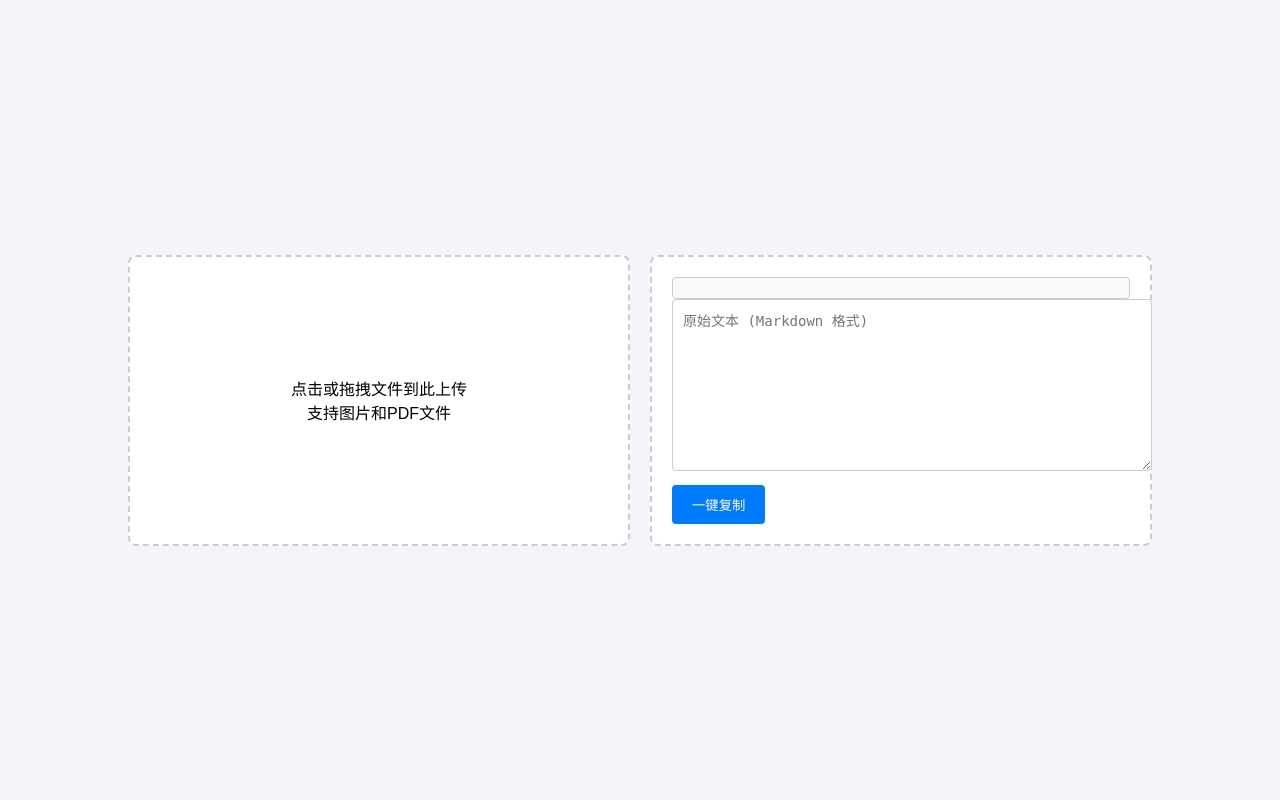
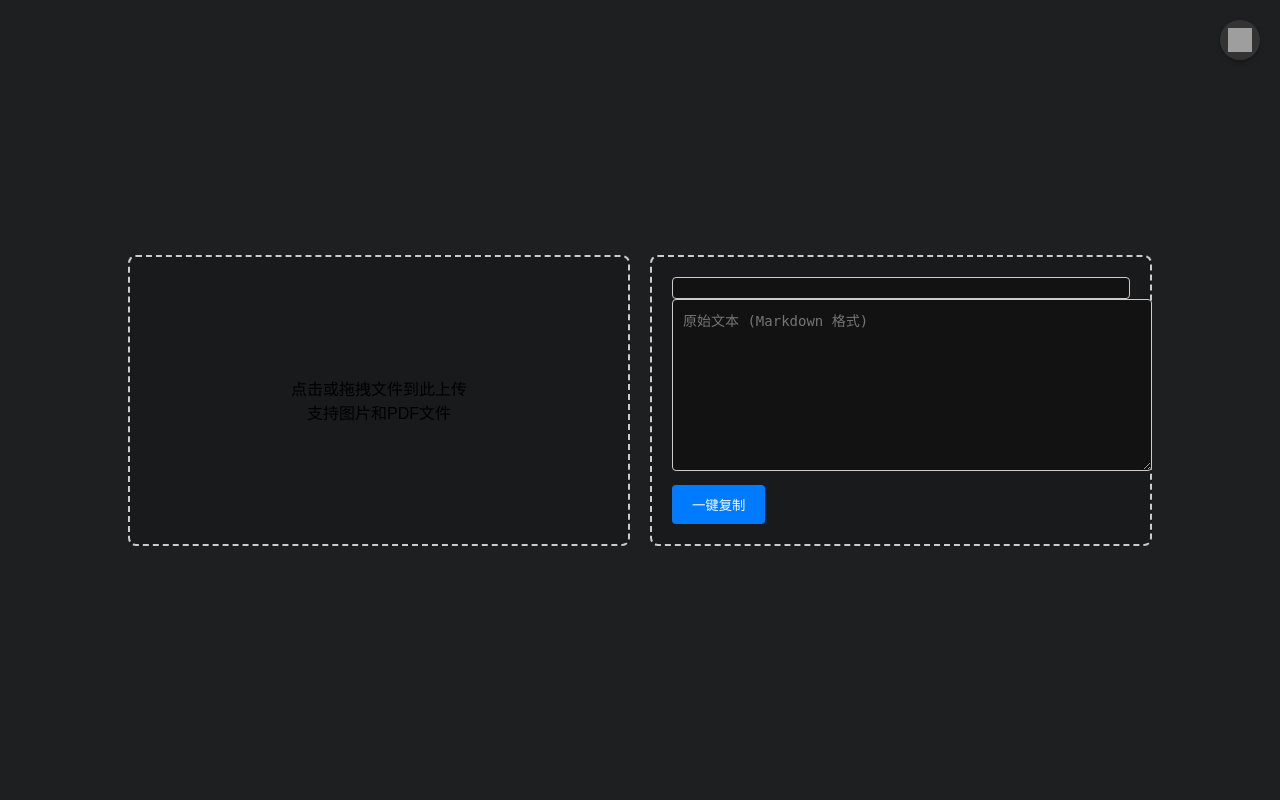
Before and after one commit to gua12345/web_oai_ocr, a FastAPI app: template templates/web.html in a window 1280 px wide. Run offline with FastAPI, Linux system fonts and the light colour scheme; the template is opened without the code that fills it, so the values that code supplies are empty; some libraries are stand-ins or nearby versions; grey boxes are pictures that could not be loaded.

Commit message:
Update web.html

```diff
--- a/templates/web.html
+++ b/templates/web.html
@@ -15,12 +15,12 @@
       align-items: center;
       justify-content: center;
       height: 100vh;
-      background-color: #f4f4f9;
+      background-color: #1D1F20;
     }
     .container {
       display: flex;
       width: 80%;
-      max-width: 1200px;
+      max-width: 100%;
       gap: 20px;
     }
     .upload-box, .output-box {
@@ -28,7 +28,7 @@
       border: 2px dashed #ccc;
       padding: 20px;
       border-radius: 8px;
-      background-color: #fff;
+      background-color: #181A1B;
       position: relative;
     }
     .upload-box {
@@ -42,8 +42,8 @@
     }
     .upload-box img {
       max-width: 100%;
-      max-height: 200px;
-      object-fit: contain;
+      max-height: 100%;
+      object-fit: cover; /* 保持比例并填满容器 */
       margin-top: 10px;
     }
     .output-box textarea {
@@ -51,6 +51,7 @@
       height: 150px;
       margin-bottom: 10px;
       padding: 10px;
+      background-color: #121212;
       font-size: 14px;
       border: 1px solid #ccc;
       border-radius: 4px;
@@ -58,7 +59,7 @@
     .output-box .markdown-preview {
       border: 1px solid #ccc;
       padding: 10px;
-      background-color: #f9f9f9;
+      background-color: #121212;
       border-radius: 4px;
       max-height: 200px;
       overflow-y: auto;
@@ -95,11 +96,38 @@
     .loading-overlay.active {
       display: flex;
     }
+
+    /* GitHub 图标样式 */
+    .github-link {
+      position: fixed;
+      top: 20px;
+      right: 20px;
+      width: 40px;
+      height: 40px;
+      display: flex;
+      justify-content: center;
+      align-items: center;
+      background-color: #333;
+      border-radius: 50%;
+      box-shadow: 0 2px 4px rgba(0, 0, 0, 0.3);
+      text-decoration: none;
+    }
+
+    .github-icon {
+      width: 24px;
+      height: 24px;
+      fill: white;
+    }
   </style>
   <!-- 引入 KaTeX 样式 -->
   <link rel="stylesheet" href="https://cdn.jsdelivr.net/npm/katex/dist/katex.min.css">
 </head>
 <body>
+  <!-- GitHub 图标链接 -->
+  <a href="https://github.com/gua12345/web_oai_img2text" target="_blank" class="github-link">
+    <img src="https://cdn.jsdelivr.net/npm/simple-icons@v6/icons/github.svg" alt="GitHub" class="github-icon">
+  </a>
+
   <div class="container">
     <!-- 上传图片/文件框 -->
     <div class="upload-box" id="upload-box">
@@ -115,6 +143,7 @@
       <button class="copy-btn" id="copy-btn">一键复制</button>
     </div>
   </div>
+
   <script>
     const uploadBox = document.getElementById("upload-box");
     const rawText = document.getElementById("raw-text");
```
